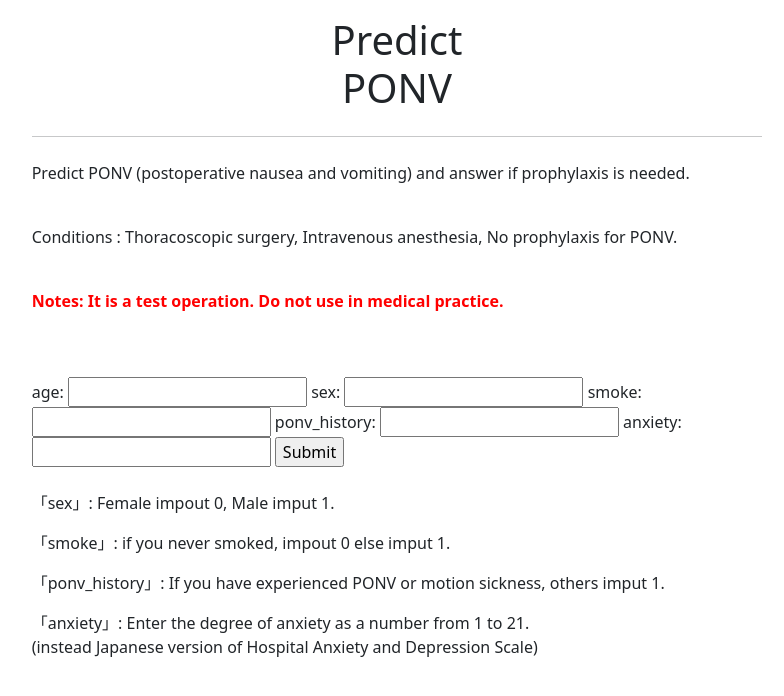
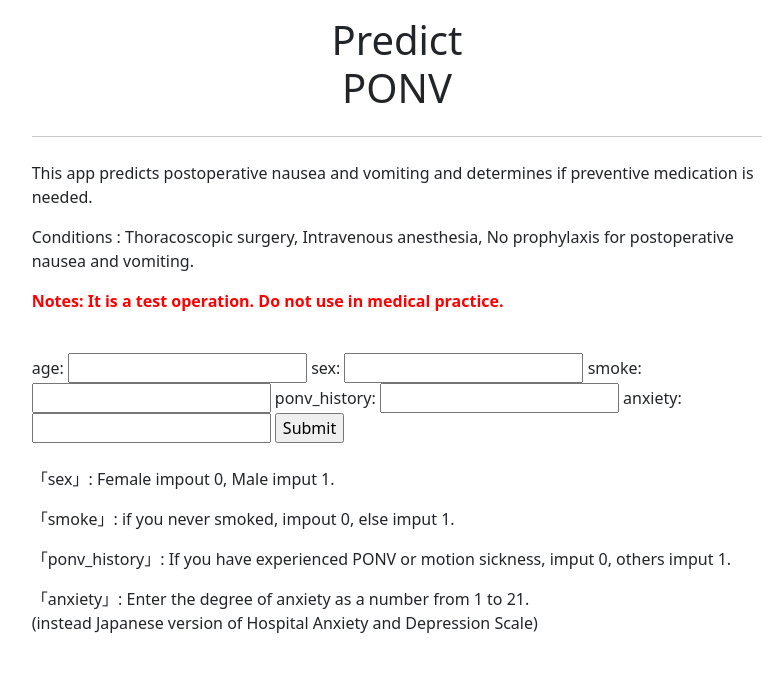
Before and after one commit to yktt-nuane/predict-ponv, a Django app: page / in a window 1280 px wide. Shown: the top 696 px of the page, without its empty margins (243-1027 px from the left). Run offline with Django 4.2, Linux system fonts and the light colour scheme; some libraries are stand-ins or nearby versions.

Commit message:
edit page

```diff
--- a/templates/ponv/home.html
+++ b/templates/ponv/home.html
@@ -2,9 +2,9 @@
 
 {% block content %}
 <div>
-    <p>Predict PONV (postoperative nausea and vomiting) and answer if prophylaxis is needed.</p></br>
-    <p>Conditions : Thoracoscopic surgery, Intravenous anesthesia, No prophylaxis for PONV.</p></br>
-    <p><b><font color="red">Notes: It is a test operation. Do not use in medical practice.</font></b></p></br>
+    <p>This app predicts postoperative nausea and vomiting and determines if preventive medication is needed.</p>
+    <p>Conditions : Thoracoscopic surgery, Intravenous anesthesia, No prophylaxis for postoperative nausea and vomiting.</p>
+    <p><b><font color="red">Notes: It is a test operation. Do not use in medical practice.</font></b></p>
 </div>
 </br>
 <form action="" method="post">
@@ -23,8 +23,8 @@
 
 <div>
     <p>「sex」: Female impout 0, Male imput 1.</p>
-    <p>「smoke」: if you never smoked, impout 0 else imput 1.</p>
-    <p>「ponv_history」: If you have experienced PONV or motion sickness, others imput 1.</p>
+    <p>「smoke」: if you never smoked, impout 0, else imput 1.</p>
+    <p>「ponv_history」: If you have experienced PONV or motion sickness, imput 0, others imput 1.</p>
     <p>「anxiety」: Enter the degree of anxiety as a number from 1 to 21.</br>
         (instead Japanese version of Hospital Anxiety and Depression Scale)</p></br>
 </div>
```
